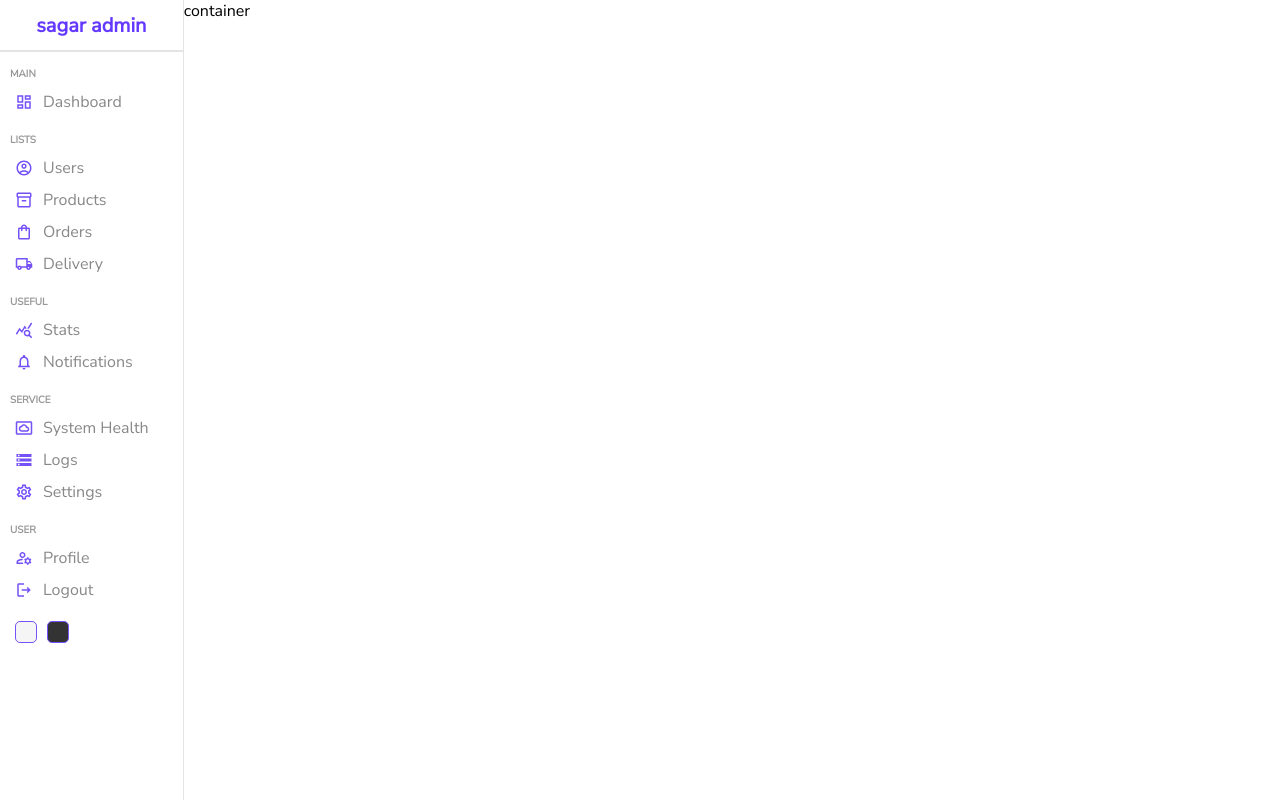
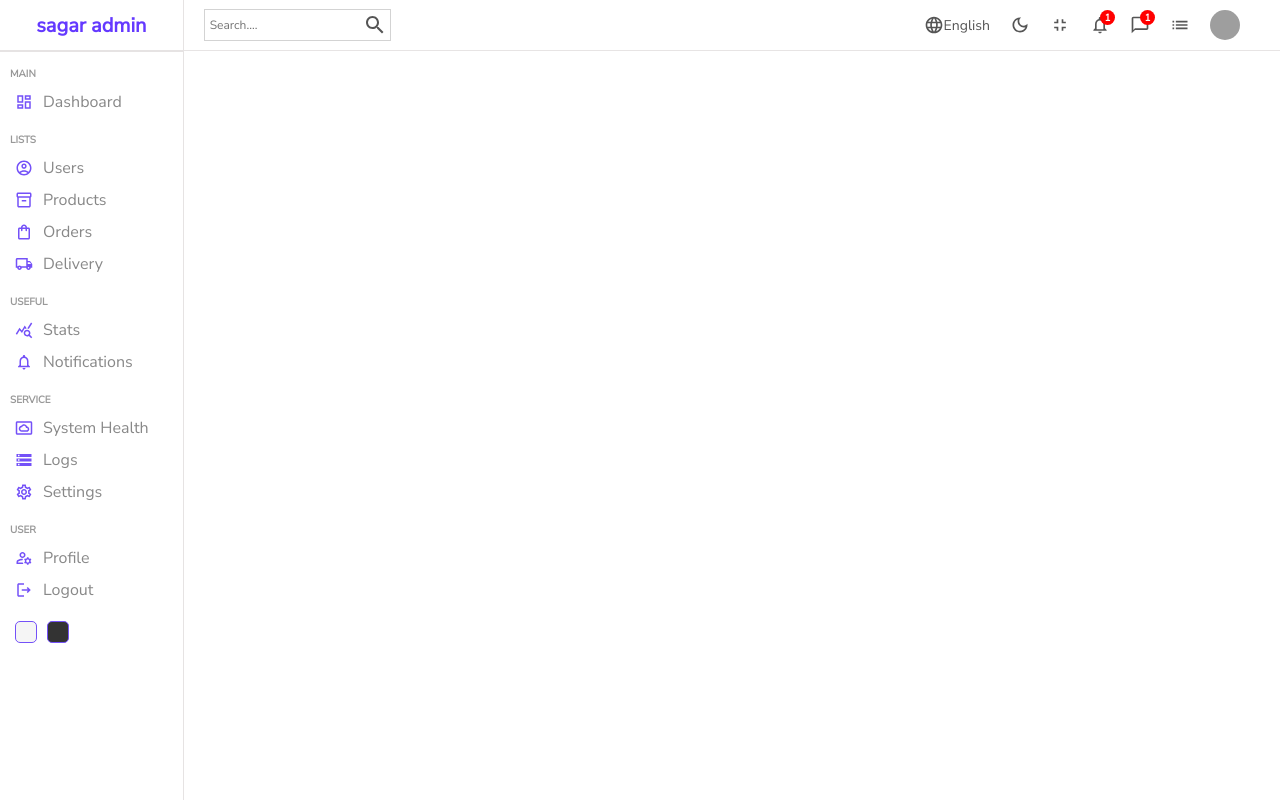
Before and after one commit to sagarrs/React-admin-panel, a React (Create React App) app: page / in a window 1280 px wide. Built offline with nearby package versions, Linux system fonts and the light colour scheme; grey boxes are pictures that could not be loaded.

Commit message:
navbar 1.0

```diff
--- a/src/components/Home/Home.js
+++ b/src/components/Home/Home.js
@@ -1,11 +1,14 @@
 import "./Home.scss"
 import {Sidebar} from '../Sidebar/Sidebar'
+import { Navbar } from "../Navbar/Navbar"
 
 export const Home = () => {
     return(
         <div className="home">
             <Sidebar/>
-            <div className="homeContainer">container</div>
+            <div className="homeContainer">
+                <Navbar/>
+            </div>
         </div>
     )
 }
--- a/src/components/Navbar/Navbar.js
+++ b/src/components/Navbar/Navbar.js
@@ -1,9 +1,55 @@
 import "./Navbar.scss"
+import SearchOutlinedIcon from '@mui/icons-material/SearchOutlined';
+import LanguageOutlinedIcon from '@mui/icons-material/LanguageOutlined';
+import DarkModeOutlinedIcon from '@mui/icons-material/DarkModeOutlined';
+import FullscreenExitOutlinedIcon from '@mui/icons-material/FullscreenExitOutlined';
+import NotificationsNoneOutlinedIcon from '@mui/icons-material/NotificationsNoneOutlined';
+import ListOutlinedIcon from '@mui/icons-material/ListOutlined';
+import ChatBubbleOutlineOutlinedIcon from '@mui/icons-material/ChatBubbleOutlineOutlined';
 
 export const Navbar = () => {
     return(
-        <div className="home">
-            <h1 className="title">Navbar</h1>
+        <div className="navbar">
+            <div className="wrapper">
+                <div className="search">
+                    <input type="text" placeholder="Search...."/>
+                    <SearchOutlinedIcon/>
+                </div>
+                <div className="items">
+                    <div className="item">
+                        <LanguageOutlinedIcon className="icon"/>
+                        English
+                    </div>
+                    <div className="item">
+                        <DarkModeOutlinedIcon className="icon"/>
+
+                    </div>
+                    <div className="item">
+                        <FullscreenExitOutlinedIcon className="icon"/>
+
+                    </div>
+                    <div className="item">
+                        <NotificationsNoneOutlinedIcon className="icon"/>
+                        <div className="counter">
+                            <p>1</p>
+                        </div>
+
+                    </div>
+                    <div className="item">
+                        <ChatBubbleOutlineOutlinedIcon className="icon"/>
+                        <div className="counter">
+                            <p>1</p>
+                        </div>
+                    </div>
+                    <div className="item">
+                        <ListOutlinedIcon className="icon"/>
+
+                    </div>
+                    <div className="item">
+                        <img src="../../../images/profile_pic.jpg" className="avatar" alt="profile_pic" />
+                    </div>
+                </div>
+            </div>
         </div>
     )
 }
--- a/src/components/Navbar/Navbar.scss
+++ b/src/components/Navbar/Navbar.scss
@@ -0,0 +1,71 @@
+.navbar{
+    height: 50px;
+    border-bottom: 0.5px solid rgb(231, 228, 228);
+    display: flex;
+    align-items: center;
+    font-size: 14px;
+    color: #555;
+
+    .wrapper {
+        width: 100%;
+        padding: 20px;
+        display: flex;
+        align-items: center;
+        justify-content: space-between;
+
+        .search{
+            display: flex;
+            align-items: center;
+            border: 0.5px solid lightgray;
+            padding: 3px;
+
+            input{
+                border: none;
+                outline: none;
+                background: transparent;
+
+                &::placeholder{
+                    font-size: 12px;
+                }
+            }
+        }
+
+        .items{
+            display: flex;
+            align-items: center;
+
+            .item{
+                display: flex;
+                align-items: center;
+                margin-right: 20px;
+                position: relative;
+
+                .icon{
+                    font-size: 20px;
+                }
+
+                .avatar{
+                    width: 30px;
+                    height: 30px;
+                    border-radius: 50%;
+                }
+
+                .counter{
+                    width: 15px;
+                    height: 15px;
+                    background-color: red;
+                    border-radius: 50%;
+                    color: white;
+                    display: flex;
+                    align-items: center;
+                    justify-content: center;
+                    font-size: 10px;
+                    font-weight: bold;
+                    position: absolute;
+                    top: -5px;
+                    right: -5px;
+                }
+            }
+        }
+    }
+}
```
Also changed, not shown: 1 other file (tests, documents, lock files or other folders).
